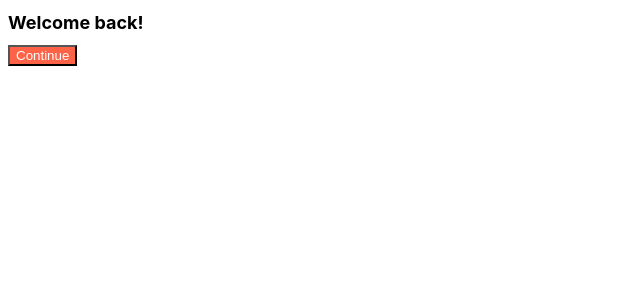
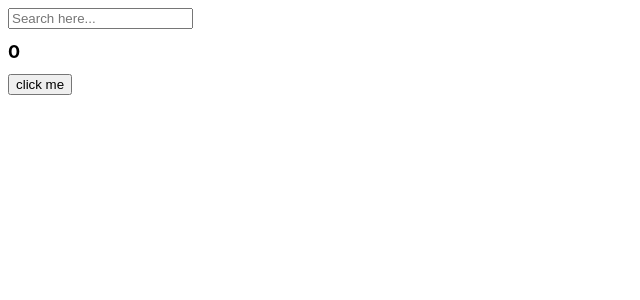
Before and after one commit to kdm0320/React_Movie_API, a React (Create React App) app: page / in a window 1280 px wide. Shown: the top 300 px of the page, without its empty margins (0-640 px from the left). Built offline with nearby package versions, Linux system fonts and the light colour scheme.

Commit message:
useEffect(#6.0~#6.3)

```diff
--- a/src/App.js
+++ b/src/App.js
@@ -1,10 +1,33 @@
-import Button from "./Button";
 import styles from "./App.module.css";
+import { useState, useEffect } from "react";
 function App() {
+  const [counter, setValue] = useState(0);
+  const [keyword, setkeyword] = useState("");
+  const onClick = () => setValue((prev) => prev + 1);
+  const onChange = (event) => setkeyword(event.target.value);
+
+  useEffect(() => {
+    console.log("I run only once");
+  }, []);
+  useEffect(() => {
+    console.log("I run when'keyword' changes");
+  }, [keyword]);
+  useEffect(() => {
+    console.log("I run when'counter' changes");
+  }, [counter]);
+  useEffect(() => {
+    console.log("I run when'keyword'&'counter' change");
+  }, [keyword, counter]);
   return (
     <div>
-      <h1 className={styles.title}>Welcome back!</h1>
-      <Button text={"Continue"} />
+      <input
+        value={keyword}
+        onChange={onChange}
+        type="text"
+        placeholder="Search here..."
+      ></input>
+      <h1 className={styles.title}>{counter}</h1>
+      <button onClick={onClick}>click me</button>
     </div>
   );
 }
```
